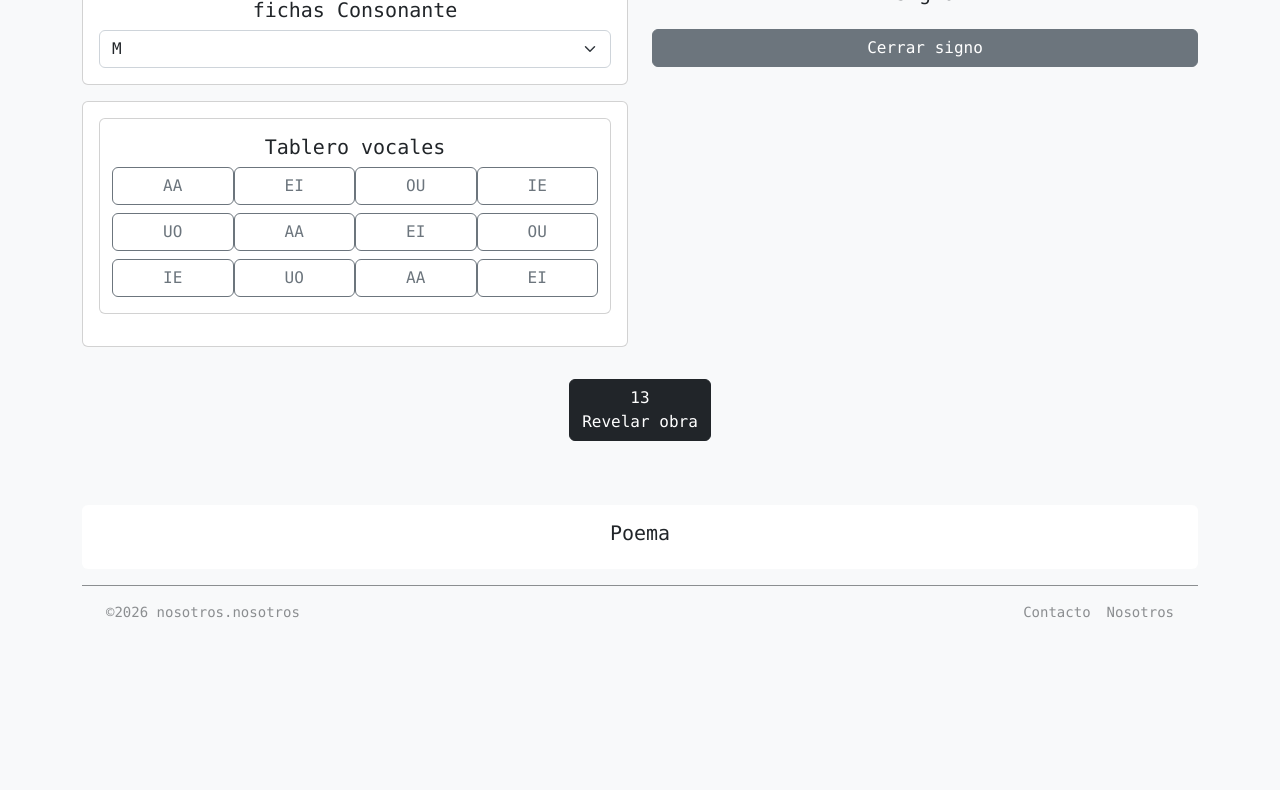
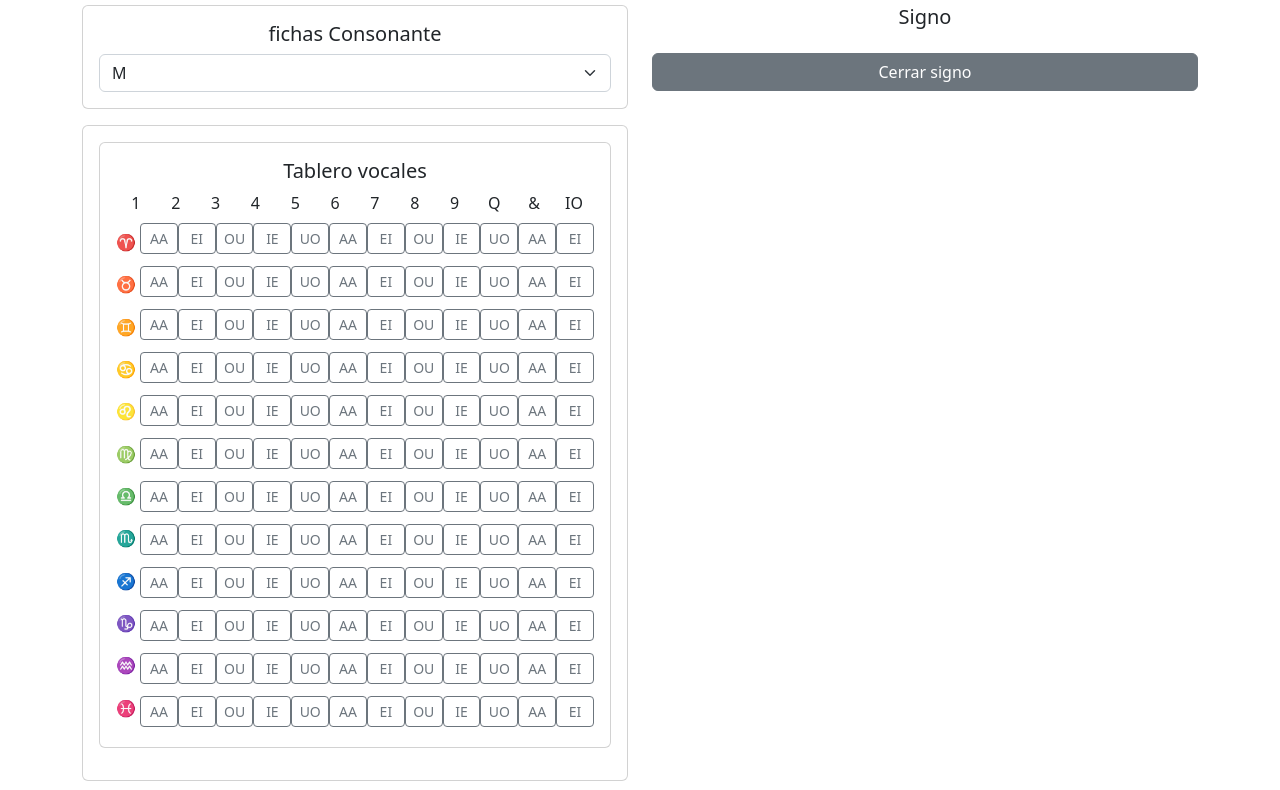
Before and after one commit to pablo-osuna-vargas/IG2026-Tp2-sitio-web-artista-colectivo, a plain HTML site: page panajedrez.html in a window 1280 px wide. Shown: the part 172-962 px from the top of the page. Before the commit the page ends 811 px from the top, so only its background shows below. Drawn offline with nearby package versions, Linux system fonts and the light colour scheme.

Commit message:
actualizacion panajedrez 12x12 + readme

```diff
--- a/js/panajedrez.js
+++ b/js/panajedrez.js
@@ -12,27 +12,12 @@ let conexionesObra = []; // contiene los pares de nodos en relación (es decir c
 // TABLERO
 // ========================
 
-const vocales = [
-
-    "AA",
-    "EI",
-    "OU",
-    "IE",
-
-    "UO",
-    "AA",
-    "EI",
-    "OU",
-
-    "IE",
-    "UO",
-    "AA",
-    "EI"
-
-];
+const vocales = ["AA","EI","OU","IE","UO","AA","EI","OU","IE","UO","AA","EI"];
+const sonidos = ["1","2","3","4","5","6","7","8","9","Q","&","IO"];
+const signos = ["♈","♉","♊","♋","♌","♍","♎","♏","♐","♑","♒","♓"];
 
 let tablero = [];
-    for (let i = 0; i < 12; i++) {
+    for (let i = 0; i < 144; i++) {
         tablero.push(null);
     }
 
@@ -45,6 +30,8 @@ const footer = document.querySelector("footer");
 const panel = document.querySelector("#panel");
 const consonante = document.querySelector("#consonante");
 const contenedorTablero = document.querySelector("#tablero");
+const ejeHorizontal = document.querySelector("#ejeHorizontal");
+const ejeVertical = document.querySelector("#ejeVertical");
 const textoSigno = document.querySelector("#signoActual");
 const contenedorRueda = document.querySelector("#ruedaConstelar");
 const lienzoConstelar = document.querySelector("#lienzoConstelar");
@@ -70,21 +57,59 @@ const btnCerrar = document.querySelector("#btnCerrar");
 const btnRevelar = document.querySelector("#btnRevelar");
 
 
+// ========================\\r
+// CREAR TABLERO (12x12: Filas = Nodos, Columnas = Sonidos)\\r
+// ========================\\r
+function crearTablero() {
+    contenedorTablero.innerHTML = "";
+
+    // 12 Filas (Cada fila = 1 Nodo / Signo del 1 al 12)
+    for (let fila = 0; fila < 12; fila++) {
+        let filaDiv = document.createElement("div");
+        filaDiv.className = "row g-1 mb-1"; // Fila nativa de Bootstrap con espaciado ajustado
+
+        let posicionNodo = fila + 1; // Asigna el Nodo (1 a 12) según la fila
+
+    // 12 Columnas (Cada columna = 1 Sonido / Frecuencia del 1 al 12)
+    for (let col = 0; col < 12; col++) {
+        let boton = document.createElement("button");
+        boton.className = "col-1 btn btn-sm btn-outline-secondary p-1 text-center";
+        boton.textContent = vocales[col];
+
+        let indiceGlobal = (fila * 12) + col;
+
+        // Al hacer clic, se envía la posicionNodo (1-12) correspondiente a la fila
+        boton.addEventListener("click", function () {colocarEmision(posicionNodo, boton, indiceGlobal);});
+
+        filaDiv.append(boton);
+        }
+
+    contenedorTablero.append(filaDiv);
+    }
+}
+
+
 // ========================
-// CREAR TABLERO
+// CREAR EJES
 // ========================
 
-function crearTablero() {
-    contenedorTablero.innerHTML = "";
-    for (let i = 0; i < vocales.length; i++) {
-        let boton = document.createElement("button");
-        boton.className = "col-3 btn btn-outline-secondary";
-        boton.textContent = vocales[i];
+function crearEjes() {
+    ejeHorizontal.innerHTML = "";
+    ejeVertical.innerHTML = "";
 
-        let posicion = i + 1;
+    for(let i = 0; i < sonidos.length; i++){
+        let celda = document.createElement("div");
+        celda.className = "col-1 text-center";
+        celda.textContent = sonidos[i];
+        ejeHorizontal.append(celda);
+    }
 
-        boton.addEventListener("click", function () {colocarEmision(posicion, boton);});
-        contenedorTablero.append(boton);
+    for(let i = 0; i < signos.length; i++){
+        let celda = document.createElement("div");
+        celda.className = "text-center d-flex align-items-center justify-content-center mb-1";
+        celda.textContent = signos[i];
+
+        ejeVertical.append(celda);
     }
 }
 
@@ -156,7 +181,7 @@ function mostrarObra() {
 // EMISIONES (sílabas)
 // ========================
 
-function colocarEmision(posicion, boton) {
+/*function colocarEmision(posicion, boton) {
     let indice = posicion - 1;
     if (tablero[indice] !== null) {
         alert("Casilla ocupada");
@@ -183,8 +208,35 @@ function colocarEmision(posicion, boton) {
     boton.classList.add("btn-outline-warning");
 
     mostrarSignoActual();
-}
+}*/
 
+
+function colocarEmision(posicion, boton, indiceGlobal) {
+    if (tablero[indiceGlobal] !== null) {
+        alert("Casilla ocupada");
+        return;
+    }
+
+    let silaba = consonante.value + vocales[indiceGlobal % 12];
+    let emision = {
+        silaba: silaba,
+        sonido: null,
+        color: null,
+        posicion: posicion
+    };
+
+    tablero[indiceGlobal] = emision;
+    signoActual.push(emision);
+    nodosObra.push(emision.posicion);
+
+    crearConexion();
+    crearRuedaConstelar();
+
+    boton.textContent = silaba;
+    boton.classList.remove("btn-outline-secondary");
+    boton.classList.add("btn-outline-warning");
+
+    mostrarSignoActual(); }
 
 // ========================
 // CERRAR SIGNO
@@ -206,7 +258,7 @@ function cerrarSigno() {
 // ========================
 // CONEXIONES
 // ========================
-
+/*
 function crearConexion() {
     if (nodosObra.length < 2) {
         return;
@@ -222,8 +274,24 @@ function crearConexion() {
 
     conexionesObra.push(conexion);
 
-    //mostrarConexiones();
     dibujarLinea(origen, destino);
+}*/
+
+
+function crearConexion() {
+    if (nodosObra.length < 2) {
+        return;
+    }
+
+    let origen = nodosObra[nodosObra.length - 2];
+    let destino = nodosObra[nodosObra.length - 1];
+
+    if (origen !== destino) {
+        let conexion = [origen, destino];
+
+        conexionesObra.push(conexion);
+        dibujarLinea(origen, destino);
+    }
 }
 
 
@@ -263,9 +331,11 @@ function dibujarLinea(origen, destino) {
 
 function revelarObra() {
     cerrarSigno();
+
     header.remove();
     panel.remove();
     footer.remove();
+
     contenedorRueda.style.display = "block";
     btnRecrear.style.display = "block";
 
@@ -290,6 +360,7 @@ btnRecrear.addEventListener("click", function() {location.reload()});
 // ========================
 
 crearTablero();
+crearEjes();
 crearRuedaConstelar();
 mostrarSignoActual();
 mostrarObra();
--- a/panajedrez.html
+++ b/panajedrez.html
@@ -12,8 +12,8 @@
     <title>Xul Solar - Panajedrez</title>
 </head>
 
-<body class="bg-light text-dark font-monospace d-flex flex-column min-vh-100">
-    <div class="container">
+<body>
+    <div class="container py-4">
         <header>
             <!-- NAVBAR -->
                 <nav class="navbar navbar-expand-md border-bottom">
@@ -29,7 +29,7 @@
                             <div class="navbar-nav ms-auto">
                                 <a class="nav-link" href="bio.html" title="VIDAVITA">BIO</a>
                                 <a class="nav-link" href="panlengua.html" title="PANLENG">PANLENGUA</a>
-                                <a class="nav-link" href="panajedrez.html" title="PANXAD">PANAJEDREZ</a>
+                                <a class="nav-link" href="panajedrez-v2.0.html" title="PANXAD">PANAJEDREZ</a>
                                 <a class="nav-link" href="vanguardia.html" title="NUEVART">VANGUARDIA</a>
                             </div>
                          </div>
@@ -63,7 +63,22 @@
                             <div class="card p-3 mb-3">
                                 <div class="card p-3 mb-3">
                                     <h2 class="h5 text-center">Tablero vocales</h2>
-                                    <div id="tablero" class="row g-2"></div>
+
+                                     <div id="contenedorTablero">
+
+                                        <div>
+                                            <div id="ejeHorizontal" class="d-flex justify-content-around mb-2"></div>
+                                        </div>
+
+                                        <div id="zonaTablero" class="d-flex">
+
+                                            <div id="ejeVertical" class="d-flex flex-column justify-content-around me-2"></div>
+
+                                            <div id="tablero" class="row g-2"></div>
+
+                                        </div>
+
+                                    </div>
                                 </div>
                             </div>
                         </div>
@@ -92,11 +107,11 @@
 
 
             <!-- RUEDA CONSTELAR -->
-                <div class="row p-3 mb-3">
-                    <h2 class="rueda h5 text-center">Constelación</h2>
+                <div id="ruedaConstelar" class="rueda row p-3 mb-3">
+                    <h2 class="h5 text-center">Constelación</h2>
 
                 <!-- LIENZO SVG -->
-                    <div id="ruedaConstelar" class="rueda col-md-9">
+                    <div class="col-md-9">
 
                         <svg id="lienzoConstelar"></svg>
 
```
Also changed, not shown: 1 other file.
